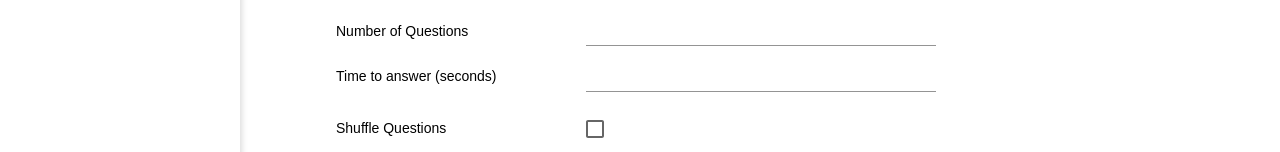
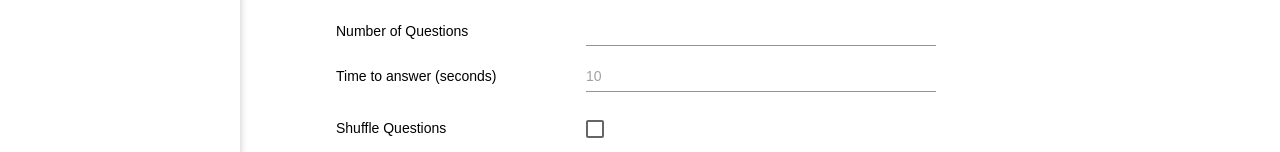
Before and after one commit to Yway-team/yway-front-end, a React (Create React App) app: page /quiz/create in a window 1280 px wide. Shown: the part 436-588 px from the top of the page. Built offline with nearby package versions, Linux system fonts and the light colour scheme; no server answers.

Commit message:
added duplicate question button

```diff
--- a/src/components/CreateQuestionCard.js
+++ b/src/components/CreateQuestionCard.js
@@ -11,6 +11,7 @@ import {
     Typography
 } from "@mui/material";
 import CloseIcon from "@mui/icons-material/Close";
+import ContentCopyIcon from '@mui/icons-material/ContentCopy';
 import AddCircleOutlinedIcon from '@mui/icons-material/AddCircleOutlined';
 import {useTheme} from "@mui/material/styles";
 import React, {useEffect, useState} from "react";
@@ -23,7 +24,7 @@ import React, {useEffect, useState} from "react";
 
 export default function CreateQuestionCard(props) {
     // All state for the CreateQuestionCard must be handled here. Doing it in CreateQuizScreen is just too slow.
-    const { questions, questionIndex, decrementNumQuestions, shouldChildUpdate } = props;
+    const {questions, questionIndex, decrementNumQuestions, shouldChildUpdate} = props;
     const [shouldUpdate, setShouldUpdate] = useState(false);
     const question = questions[questionIndex];
     const [description, setDescription] = useState(question?.description || '');
@@ -48,6 +49,10 @@ export default function CreateQuestionCard(props) {
         // PROBLEM: deletion duplicates the element after the deleted element.
         questions.splice(questionIndex, 1);
         decrementNumQuestions();
+    }
+
+    const duplicateQuestion = () => {
+        // todo:
     }
 
     return (
@@ -105,9 +110,11 @@ export default function CreateQuestionCard(props) {
                         </Stack>
                     )}
                     <Stack direction="row" justifyContent="space-between" sx={{paddingTop: 4}}>
-                        <Button variant={"outlined"} endIcon={<AddCircleOutlinedIcon/>} onClick={() => setAnswerOptions([...answerOptions, ''])}> Add
+                        <Button variant={"outlined"} endIcon={<AddCircleOutlinedIcon/>}
+                                onClick={() => setAnswerOptions([...answerOptions, ''])}> Add
                             Option</Button>
-                        <IconButton aria-label="copy question" sx={{color: theme.palette.primary.main}}>
+                        <IconButton aria-label="duplicate question" sx={{color: theme.palette.primary.main}}>
+                            <ContentCopyIcon/>
                         </IconButton>
                     </Stack>
                 </Grid>
--- a/src/components/LabelTextField.js
+++ b/src/components/LabelTextField.js
@@ -2,13 +2,14 @@ import {TextField, Typography} from "@mui/material";
 import React from "react";
 import Stack from "@mui/material/Stack";
 
-function LabelTextField({value, onBlur, label, onChange, variant, type, multiline}) {
+function LabelTextField({value, onBlur, label, onChange, variant, type, multiline, placeholder}) {
     return (
         <Stack direction={'row'} alignItems={'baseline'}>
             <Typography sx={{width: 250}}>
                 {label}
             </Typography>
-            <TextField label={''} value={value} onChange={onChange} onBlur={onBlur} variant={variant || 'standard'}
+            <TextField label={''} value={value} onChange={onChange} placeholder={placeholder} onBlur={onBlur}
+                       variant={variant || 'standard'}
                        style={{width: 350}} type={type || 'text'} multiline={multiline || false}>
             </TextField>
         </Stack>
--- a/src/screens/CreateQuizScreen.js
+++ b/src/screens/CreateQuizScreen.js
@@ -21,6 +21,7 @@ export default function CreateQuizScreen() {
     const [shuffleQuestions, setShuffleQuestions] = useState(false);
     const [shuffleAnswer, setShuffleAnswer] = useState(false);
     const [questions, setQuestions] = useState([]);
+    const [description, setDescription] = useState('');
     const MAX_QUESTIONS = 100;
 
     const decrementNumQuestions = () => {
@@ -53,7 +54,7 @@ export default function CreateQuizScreen() {
                     </Grid>
                     <Grid item>
                         <LabelTextField name="description" label={"Description"} multiline={"multiline"}
-                                        variant={"outlined"}/>
+                                        variant={"outlined"} onChange={(e) => setDescription(e.target.value)}/>
                     </Grid>
                     <Grid item marginTop={4}>
                         <FormLabel style={{
@@ -71,16 +72,17 @@ export default function CreateQuizScreen() {
                     </Grid>
                     <Grid item>
                         <LabelTextField name="timeToAnswer" label={"Time to answer (seconds)"} type={"number"}
+                                        placeholder={timeToAnswer}
                                         onChange={(e) => setTimeToAnswer(e.target.value)}/>
                     </Grid>
                     <Grid item>
-                        <FormControlLabel label="Shuffle Questions" labelPlacement="start" value={"shuffle questions"}
+                        <FormControlLabel label="Shuffle Questions" labelPlacement="start"
                                           style={{marginLeft: 0, width: 280, justifyContent: "space-between"}}
                                           control={<Checkbox onChange={(e) => setShuffleQuestions(e.target.checked)}/>}>
                         </FormControlLabel>
                     </Grid>
                     <Grid item>
-                        <FormControlLabel label="Shuffle Answer Options" labelPlacement="start" value={"shuffle answer"}
+                        <FormControlLabel label="Shuffle Answer Options" labelPlacement="start"
                                           style={{marginLeft: 0, width: 280, justifyContent: "space-between"}}
                                           control={<Checkbox onChange={(e) => setShuffleAnswer(e.target.checked)}/>}>
                         </FormControlLabel>
@@ -93,8 +95,7 @@ export default function CreateQuizScreen() {
                     </Grid>
                     <Button variant={"outlined"} endIcon={<AddCircleOutlinedIcon/>} sx={{alignSelf: "flex-start"}}
                             onClick={() => setNumQuestions(numQuestions + 1)}
-                            style={{marginLeft: 16, marginTop: 20}}> Add
-                        Question</Button>
+                            style={{marginLeft: 16, marginTop: 20}}> Add Question</Button>
                     <Stack direction={"row"} spacing={2} style={{marginLeft: 16, paddingTop: 40}}>
                         <Button variant={"outlined"} style={{marginRight: 150}}>DISCARD</Button>
                         <Button variant={"contained"}>SAVE</Button>
```
